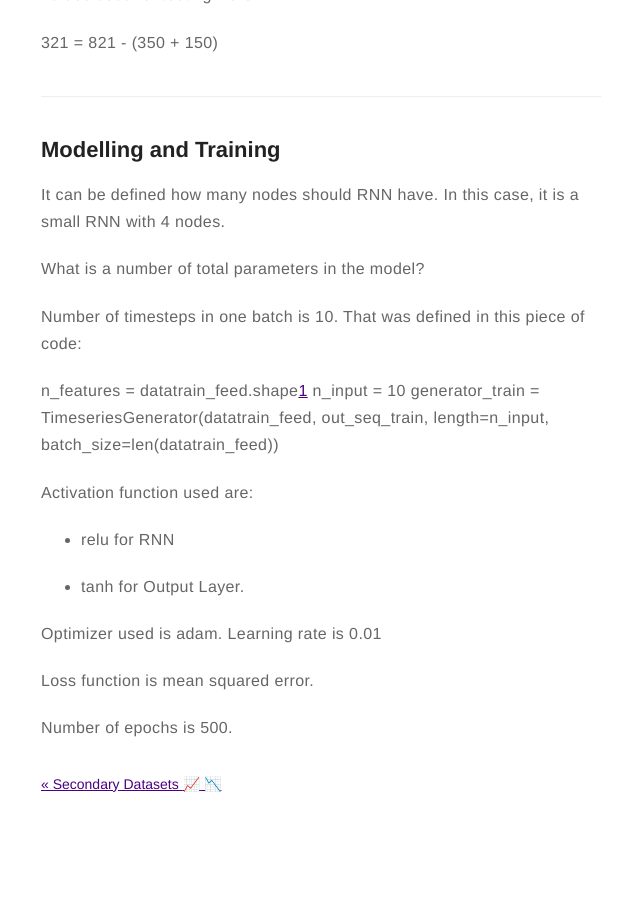
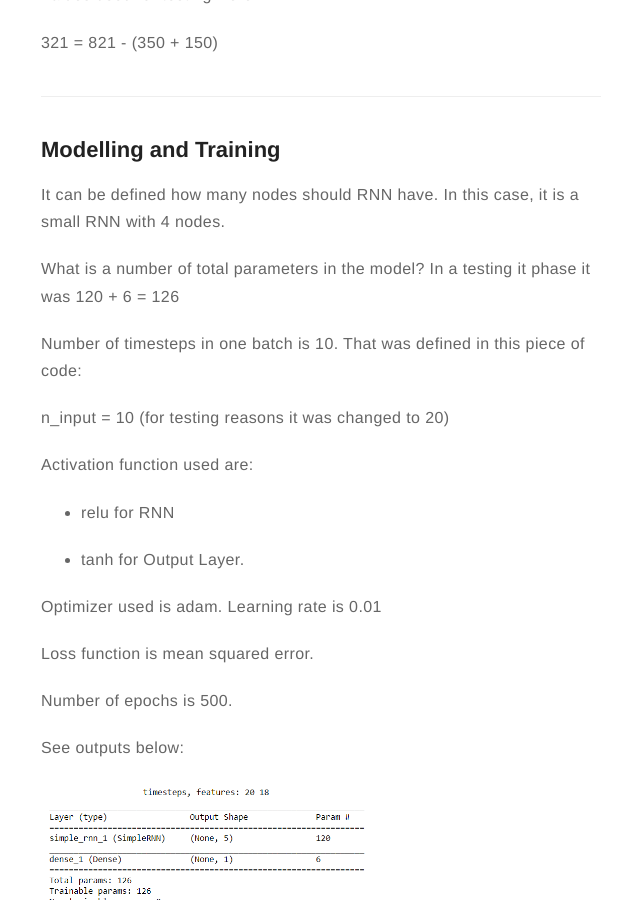
Before and after one commit to dljubenk/dljubenk.github.io, a Jekyll site: the page built from _posts/2019-03-08-prediction.markdown, in a window 1280 px wide and 900 px high, scrolled down 4982 px. Shown: the whole window, without its empty margins (319-959 px from the left). Built offline with Jekyll 4.4.1, drawn with Linux system fonts in a browser that asks for light colours; emoji names are drawn with the system emoji font; comment, search, counter and statistics services are not loaded.

Commit message:
Update 2019-03-08-prediction.markdown

```diff
--- a/_posts/2019-03-08-prediction.markdown
+++ b/_posts/2019-03-08-prediction.markdown
@@ -167,13 +167,12 @@ Values used for testing were:
 
 It can be defined how many nodes should RNN have. In this case, it is a small RNN with 4 nodes.
 
-What is a number of total parameters in the model?
+What is a number of total parameters in the model? In a testing it phase it was 120 + 6 = 126
 
 Number of timesteps in one batch is 10. That was defined in this piece of code:
 
-n_features = datatrain_feed.shape[1]
-n_input = 10
-generator_train = TimeseriesGenerator(datatrain_feed, out_seq_train, length=n_input, batch_size=len(datatrain_feed))
+n_input = 10 (for testing reasons it was changed to 20)
+
 
 Activation function used are:
 
@@ -187,5 +186,11 @@ Loss function is mean squared error.
 
 Number of epochs is 500.
 
+See outputs below:
+
+![Markdown Image][2]
+
+
 
 [1]: /assets/images/plot1.png
+[2]: /assets/images/plot2.png
```
